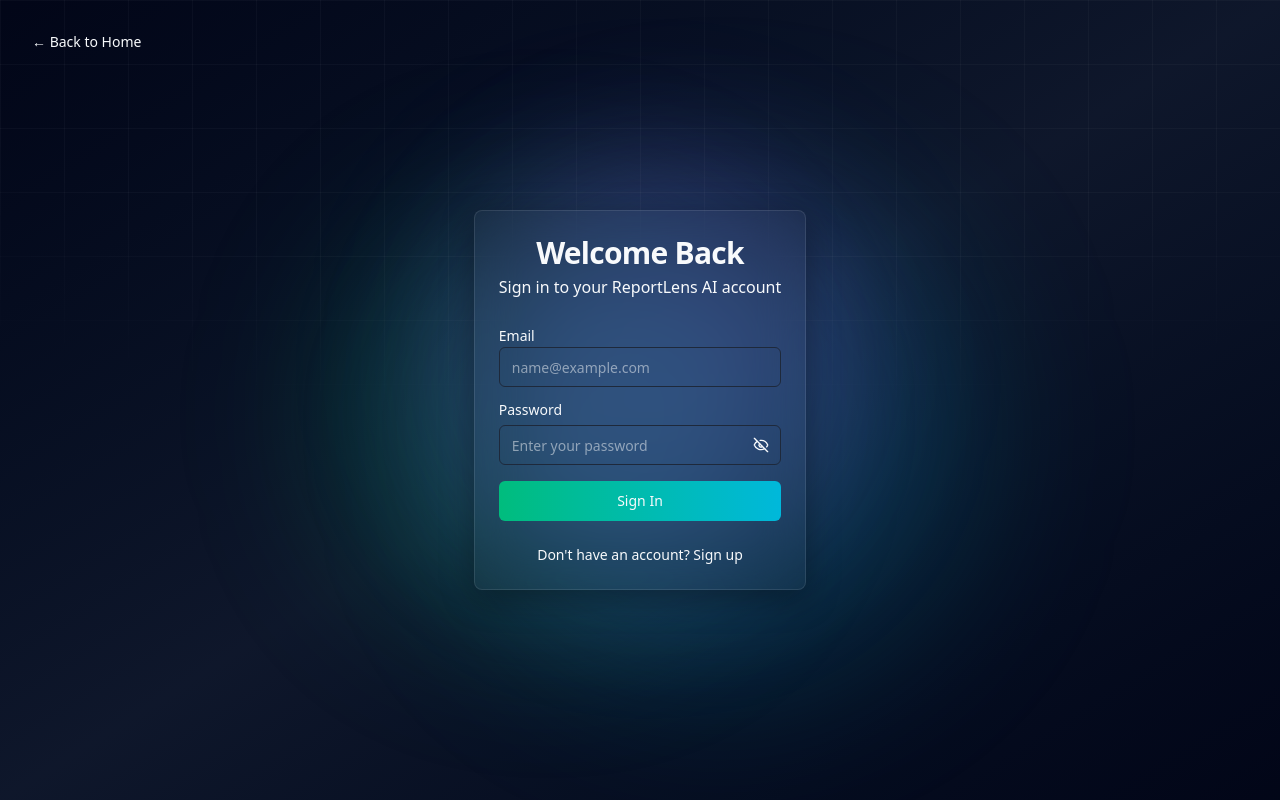
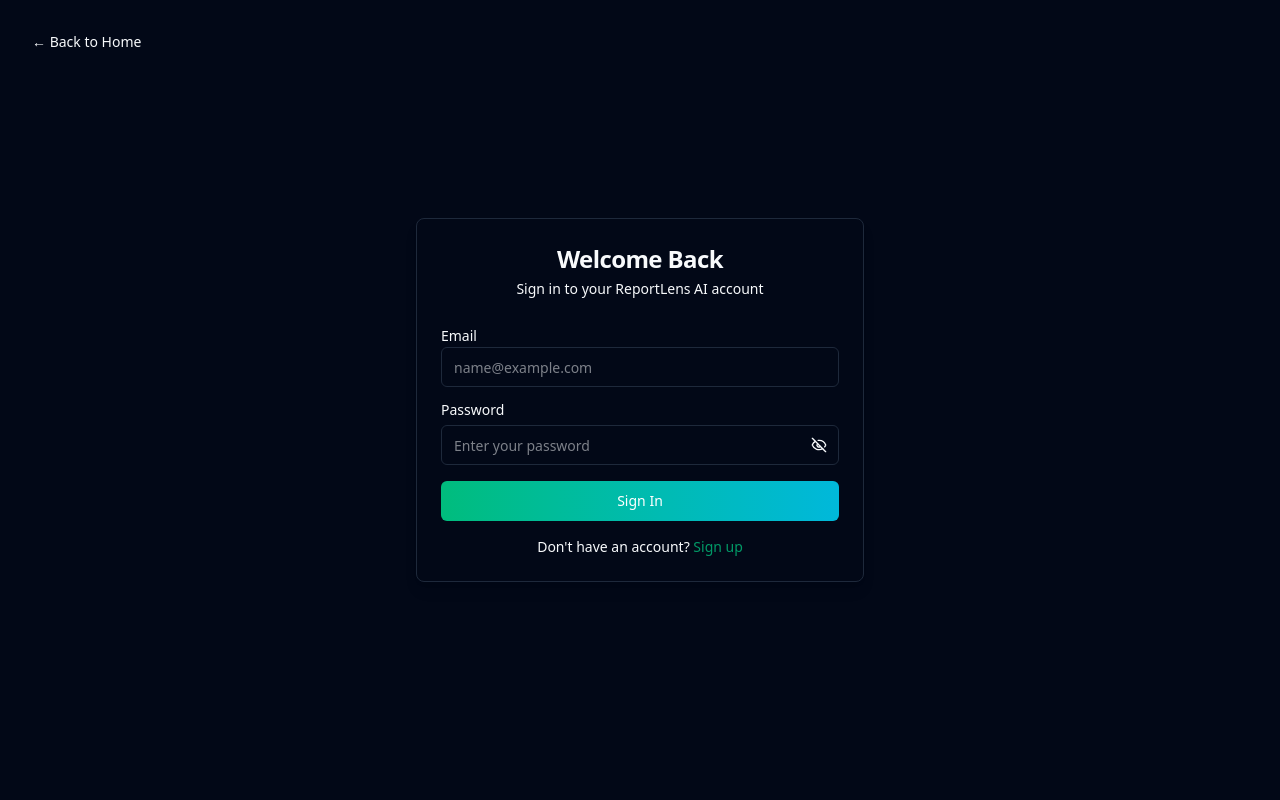
Before and after one commit to yatinsingh2007/ReportLens-AI, a Next.js app in the folder client/: page /login in a window 1280 px wide. Built offline with nearby package versions, Linux system fonts and the light colour scheme.

Commit message:
docker ignore added

```diff
--- a/client/app/login/page.tsx
+++ b/client/app/login/page.tsx
@@ -6,8 +6,7 @@ import { Button } from "@/components/ui/button"
 import { Input } from "@/components/ui/input"
 import { Label } from "@/components/ui/label"
 import { Card, CardContent, CardDescription, CardHeader, CardTitle } from "@/components/ui/card"
-import { GradientBackground } from "@/components/ui/gradient-background"
-import { SlideUp } from "@/components/ui/animated-text"
+
 import { Eye, EyeOff } from "lucide-react"
 
 export default function LoginPage() {
@@ -21,8 +20,7 @@ export default function LoginPage() {
     }
 
     return (
-        <GradientBackground>
-            <div className="relative flex min-h-screen items-center justify-center px-4 py-12">
+        <div className="flex min-h-screen items-center justify-center bg-muted/40 px-4 py-12">
             <Link
                 href="/"
                 className="absolute left-4 top-4 text-sm text-muted-foreground hover:text-foreground md:left-8 md:top-8"
@@ -30,15 +28,14 @@ export default function LoginPage() {
                 ← Back to Home
             </Link>
 
-                <SlideUp>
-                    <Card className="bg-white/3 backdrop-blur-xl shadow-[0_8px_32px_0_rgba(0,0,0,0.37)] border border-white/10 w-full max-w-md">
+            <Card className="w-full max-w-md shadow-lg">
                 <CardHeader className="space-y-1 text-center">
-                            <CardTitle className="text-3xl font-bold">Welcome Back</CardTitle>
-                            <CardDescription className="text-base">
+                    <CardTitle className="text-2xl font-bold">Welcome Back</CardTitle>
+                    <CardDescription>
                         Sign in to your ReportLens AI account
                     </CardDescription>
                 </CardHeader>
-                        <CardContent className="space-y-6">
+                <CardContent className="space-y-4">
                     <form onSubmit={handleSubmit} className="space-y-4">
                         <div className="space-y-2">
                             <Label htmlFor="email">Email</Label>
@@ -49,7 +46,6 @@ export default function LoginPage() {
                                 value={email}
                                 onChange={(e) => setEmail(e.target.value)}
                                 required
-                                        className="bg-background/50"
                             />
                         </div>
 
@@ -65,7 +61,7 @@ export default function LoginPage() {
                                     value={password}
                                     onChange={(e) => setPassword(e.target.value)}
                                     required
-                                            className="bg-background/50 pr-10"
+                                    className="pr-10"
                                 />
                                 <button
                                     type="button"
@@ -82,7 +78,7 @@ export default function LoginPage() {
                         </div>
                         <Button
                             type="submit"
-                                    className="w-full bg-linear-to-r from-emerald-500 to-cyan-500 hover:from-emerald-600 hover:to-cyan-600 cursor-pointer"
+                            className="w-full bg-linear-to-r from-emerald-500 to-cyan-500 hover:from-emerald-600 hover:to-cyan-600 cursor-pointer text-white font-medium"
                         >
                             Sign In
                         </Button>
@@ -90,14 +86,12 @@ export default function LoginPage() {
 
                     <div className="text-center text-sm">
                         <span className="text-muted-foreground">Don&apos;t have an account? </span>
-                                <Link href="/signup" className="text-primary hover:underline">
+                        <Link href="/signup" className="text-emerald-600 hover:text-emerald-500 font-medium hover:underline">
                             Sign up
                         </Link>
                     </div>
                 </CardContent>
             </Card>
-                </SlideUp>
         </div>
-        </GradientBackground>
     )
 }
--- a/client/app/signup/page.tsx
+++ b/client/app/signup/page.tsx
@@ -6,8 +6,7 @@ import { Button } from "@/components/ui/button"
 import { Input } from "@/components/ui/input"
 import { Label } from "@/components/ui/label"
 import { Card, CardContent, CardDescription, CardHeader, CardTitle } from "@/components/ui/card"
-import { GradientBackground } from "@/components/ui/gradient-background"
-import { SlideUp } from "@/components/ui/animated-text"
+
 import { Eye, EyeOff } from "lucide-react"
 
 interface SignUpData {
@@ -30,8 +29,7 @@ export default function SignupPage() {
     }
 
     return (
-        <GradientBackground>
-            <div className="relative flex min-h-screen items-center justify-center px-4 py-12">
+        <div className="flex min-h-screen items-center justify-center bg-muted/40 px-4 py-12">
             <Link
                 href="/"
                 className="absolute left-4 top-4 text-sm text-muted-foreground hover:text-foreground md:left-8 md:top-8"
@@ -39,15 +37,14 @@ export default function SignupPage() {
                 ← Back to Home
             </Link>
 
-                <SlideUp>
-                    <Card className="bg-white/3 backdrop-blur-xl shadow-[0_8px_32px_0_rgba(0,0,0,0.37)] border border-white/10 w-full max-w-md">
+            <Card className="w-full max-w-md shadow-lg">
                 <CardHeader className="space-y-1 text-center">
-                            <CardTitle className="text-3xl font-bold">Create Account</CardTitle>
-                            <CardDescription className="text-base">
+                    <CardTitle className="text-2xl font-bold">Create Account</CardTitle>
+                    <CardDescription>
                         Start your journey to better health insights
                     </CardDescription>
                 </CardHeader>
-                        <CardContent className="space-y-6">
+                <CardContent className="space-y-4">
                     <form onSubmit={handleSubmit} className="space-y-4">
                         <div className="space-y-2">
                             <Label htmlFor="name">Full Name</Label>
@@ -58,7 +55,6 @@ export default function SignupPage() {
                                 value={formData.name}
                                 onChange={(e) => setFormData({ ...formData, name: e.target.value })}
                                 required
-                                        className="bg-background/50"
                             />
                         </div>
 
@@ -71,7 +67,6 @@ export default function SignupPage() {
                                 value={formData.email}
                                 onChange={(e) => setFormData({ ...formData, email: e.target.value })}
                                 required
-                                        className="bg-background/50"
                             />
                         </div>
 
@@ -85,7 +80,7 @@ export default function SignupPage() {
                                     value={formData.password}
                                     onChange={(e) => setFormData({ ...formData, password: e.target.value })}
                                     required
-                                            className="bg-background/50 pr-10"
+                                    className="pr-10"
                                 />
                                 <button
                                     type="button"
@@ -102,7 +97,7 @@ export default function SignupPage() {
                         </div>
                         <Button
                             type="submit"
-                                    className="w-full bg-linear-to-r from-emerald-500 to-cyan-500 hover:from-emerald-600 hover:to-cyan-600 cursor-pointer"
+                            className="w-full bg-linear-to-r from-emerald-500 to-cyan-500 hover:from-emerald-600 hover:to-cyan-600 cursor-pointer text-white font-medium"
                         >
                             Create Account
                         </Button>
@@ -110,14 +105,12 @@ export default function SignupPage() {
 
                     <div className="text-center text-sm">
                         <span className="text-muted-foreground">Already have an account? </span>
-                                <Link href="/login" className="text-primary hover:underline">
+                        <Link href="/login" className="text-emerald-600 hover:text-emerald-500 font-medium hover:underline">
                             Sign in
                         </Link>
                     </div>
                 </CardContent>
             </Card>
-                </SlideUp>
         </div>
-        </GradientBackground>
     )
 }
--- a/client/package.json
+++ b/client/package.json
@@ -5,7 +5,7 @@
   "scripts": {
     "dev": "next dev",
     "build": "next build",
-    "start": "next start",
+    "start": "next start -p 3001",
     "lint": "eslint"
   },
   "dependencies": {
```
Also changed, not shown: 2 other files (tests, documents, lock files or other folders). Lines whose indentation alone changed are shown as unchanged.
